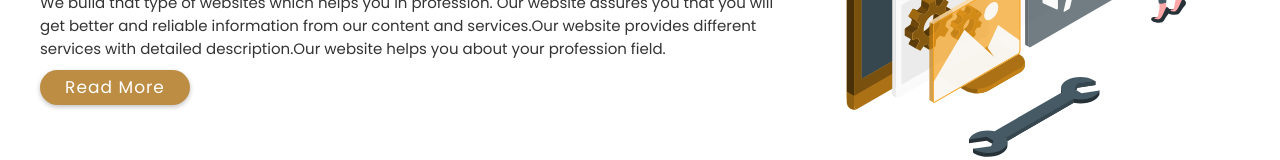
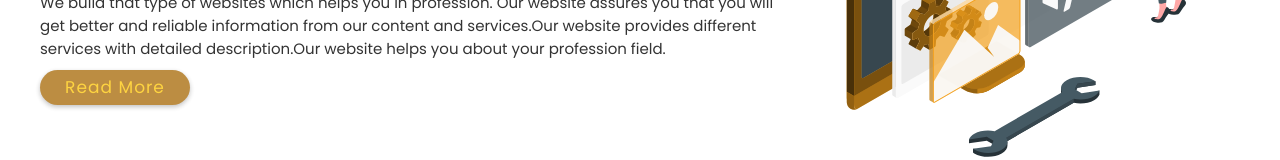
Before and after one commit to monibasz/WebServiceWebsite, a plain HTML site: page about.html in a window 1280 px wide. In both pictures the pointer is over the button "Read More". Shown: the part 382-542 px from the top of the page. Drawn offline with nearby package versions, Linux system fonts and the light colour scheme.

Commit message:
color is changed of hover effect

```diff
--- a/css/style.css
+++ b/css/style.css
@@ -65,7 +65,7 @@ body{
 .btn:hover{
   letter-spacing: .1rem;
   opacity: .8;
-
+  color:#FECA12;
 }
 
 
```
